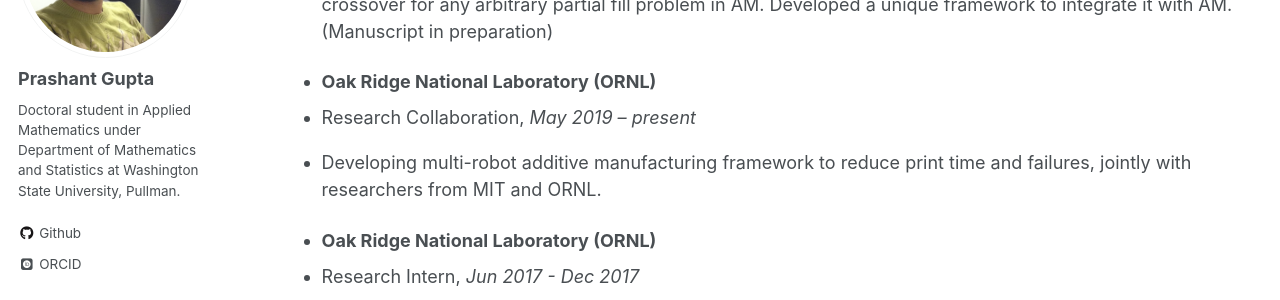
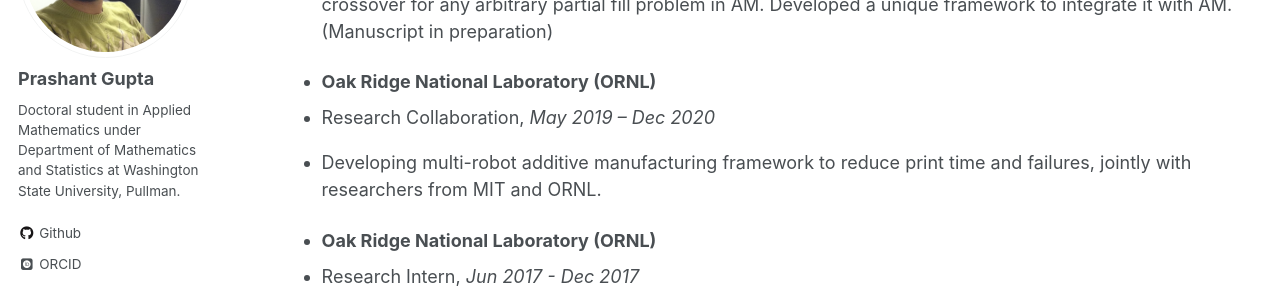
Before and after one commit to pragup/pragup.github.io, a Jekyll site: the page built from _pages/cv.md, in a window 1280 px wide and 900 px high, scrolled down 372 px. Shown: the part 153-453 px from the top of the window. Built offline with Jekyll 4.4.1, drawn with Linux system fonts in a browser that asks for light colours; some web fonts are replaced.

Commit message:
updating profile !!!

```diff
--- a/_pages/cv.md
+++ b/_pages/cv.md
@@ -22,7 +22,7 @@
 * Developed novel mathematical theory and scalable algorithms to generate continuous tool path with no crossover for any arbitrary partial fill problem in AM. Developed a unique framework to integrate it with AM. (Manuscript in preparation)
 
 * **Oak Ridge National Laboratory (ORNL)**
-* Research Collaboration, *May 2019 – present*
+* Research Collaboration, *May 2019 – Dec 2020*
 * Developing multi-robot additive manufacturing framework to reduce print time and failures, jointly with researchers from MIT and ORNL.
 
 * **Oak Ridge National Laboratory (ORNL)**
```
Also changed, not shown: _posts/#2019-07-31-Adversarial-Robustness-Training.md (renamed from _posts/2019-07-31-Adversarial-Robustness-Training.md).
